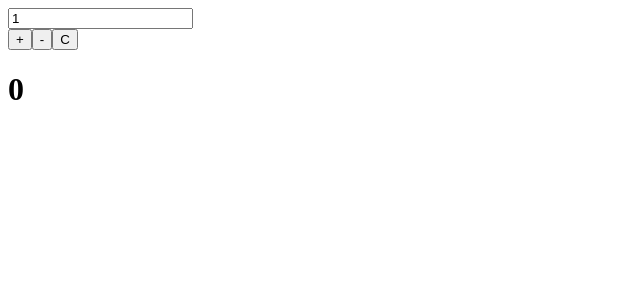
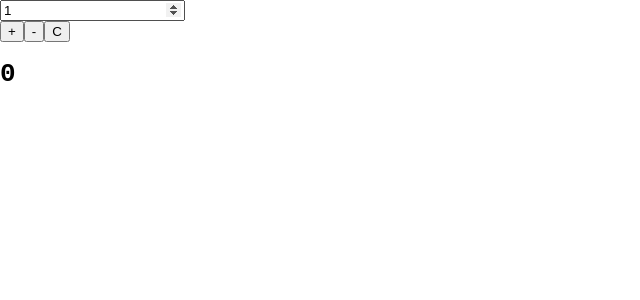
Before and after one commit to Oyekunle-Mark/numerals, a React app: page / in a window 1280 px wide. Shown: the top 300 px of the page, without its empty margins (0-640 px from the left). Built offline with nearby package versions, Linux system fonts and the light colour scheme.

Commit message:
swapped the dom manipulation method;

```diff
--- a/src/index.js
+++ b/src/index.js
@@ -2,4 +2,6 @@ import React from 'react';
 import { render } from 'react-dom';
 import App from './components/App';
 
-render(<App />, document.getElementById('root'));
+import '../styles/style.scss';
+
+render(<App />, document.querySelector('#root'));
```
